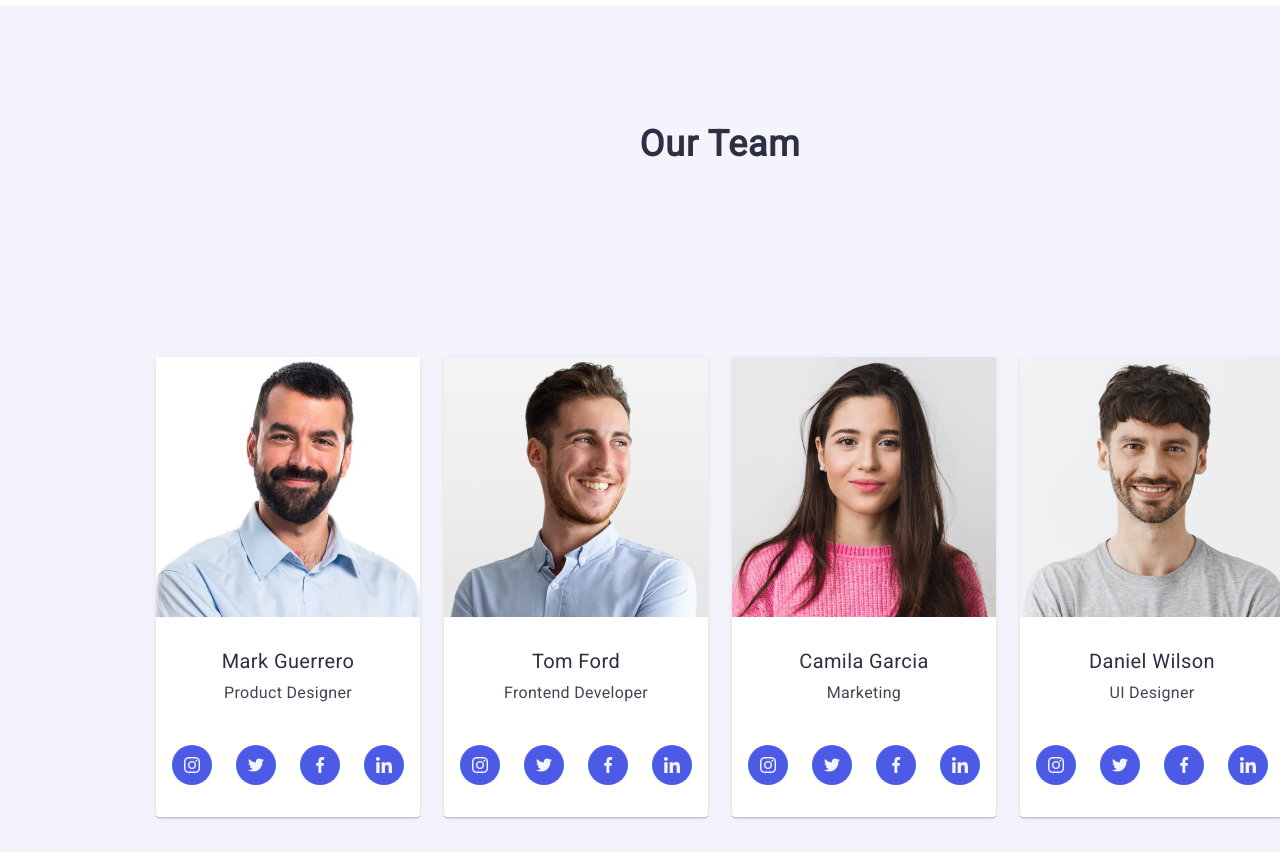
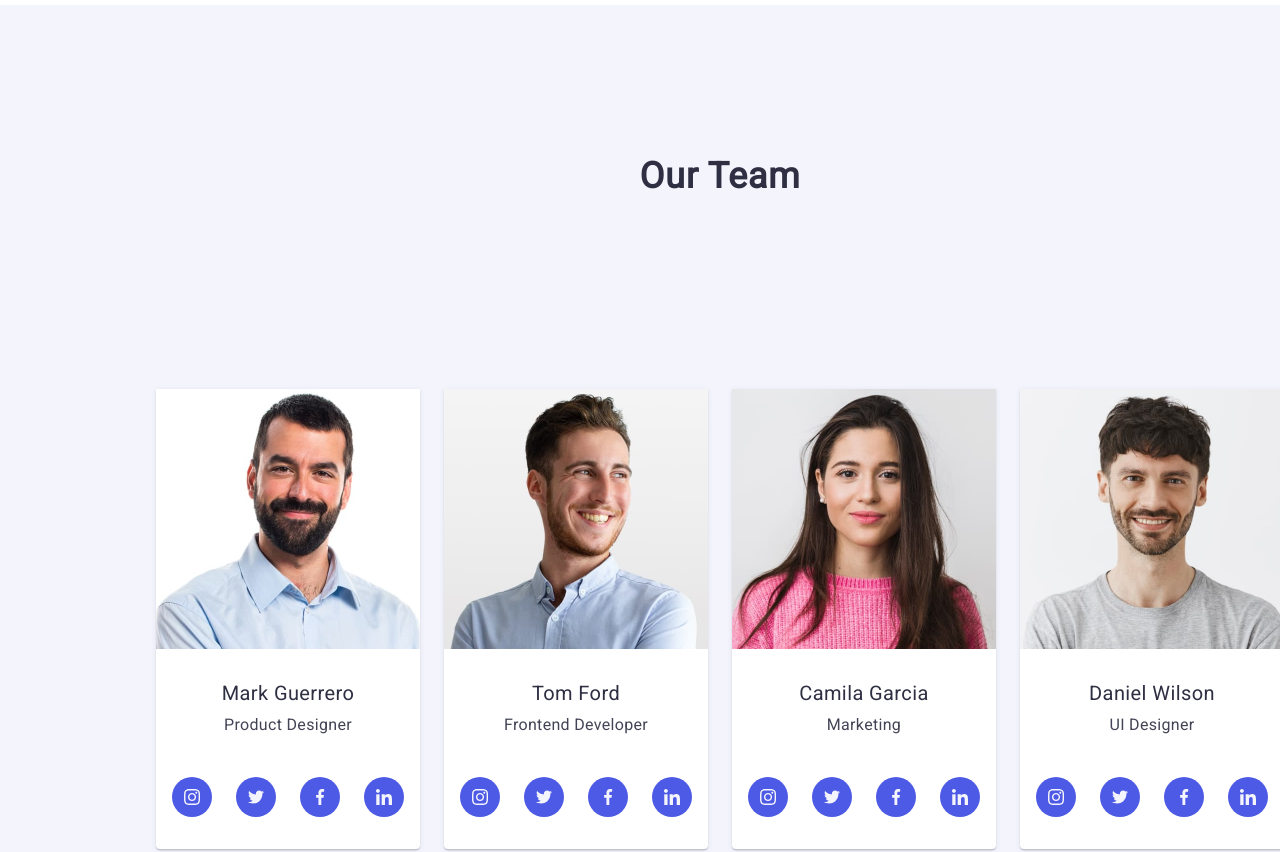
Before and after one commit to busracekici/goit-markup-hw-04, a plain HTML site: page index.html in a window 1280 px wide. Shown: the part 1260-2112 px from the top of the page. Drawn offline with nearby package versions, Linux system fonts and the light colour scheme.

Commit message:
second-commit

```diff
--- a/css/style.css
+++ b/css/style.css
@@ -16,6 +16,8 @@ body {
 img {
   display: block;
 }
+
+/*header section*/
 
 .header {
   border-bottom: 1px solid #e7e9fc;
@@ -141,6 +143,8 @@ ul {
   margin-left: 300px;
 }
 
+/*first section*/
+
 .title-button {
   height: 100%;
   padding: 188px 0;
@@ -199,6 +203,8 @@ ul {
 .button:focus {
   background-color: #404bbf;
 }
+
+/*second section*/
 
 .random {
   text-align: start;
@@ -260,10 +266,16 @@ ul {
   color: #434455;
 }
 
+/*third section*/
+
 .our-team {
   background-color: #f4f4fd;
   padding: 120px 0;
   margin-top: 0;
+}
+
+.our-team > .container {
+  padding: 32px 0;
 }
 
 .our-team .job-list-main {
@@ -367,6 +379,8 @@ ul {
   padding: 32px 0;
   text-align: center;
 }
+
+/*fourth section*/
 
 .our-portfolio {
   padding: 120px 0;
@@ -479,6 +493,8 @@ ul {
   width: 260px;
 }
 
+/*footer section*/
+
 .finished {
   background-color: #2e2f42;
   height: 312px;
```
